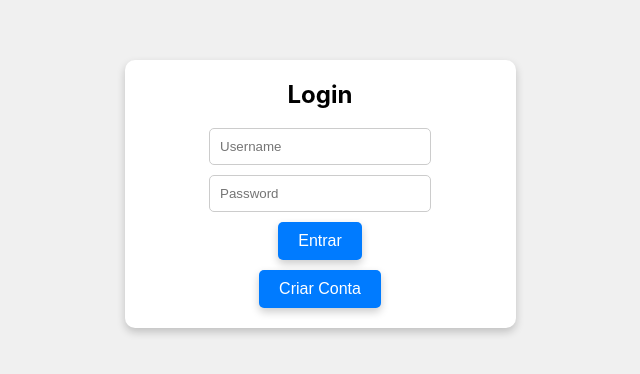
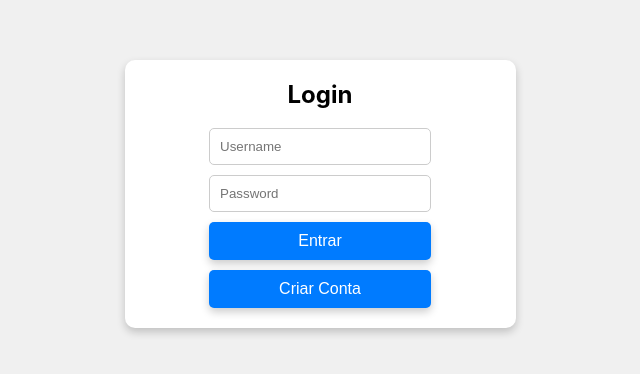
Before and after one commit to marina-barbosa/atv5-multi-app, a React (Vite) app: page / in a window 1280 px wide. Shown: the part 206-580 px from the top of the page, without its empty margins (320-960 px from the left). Built offline with nearby package versions, Linux system fonts and the light colour scheme.

Commit message:
att style

```diff
--- a/src/components/button.jsx
+++ b/src/components/button.jsx
@@ -1,6 +1,7 @@
 import styled from 'styled-components';
 
 const StyledButton = styled.button`
+  width: 222px;
   padding: 10px 20px;
   border: none;
   border-radius: 5px;
```
